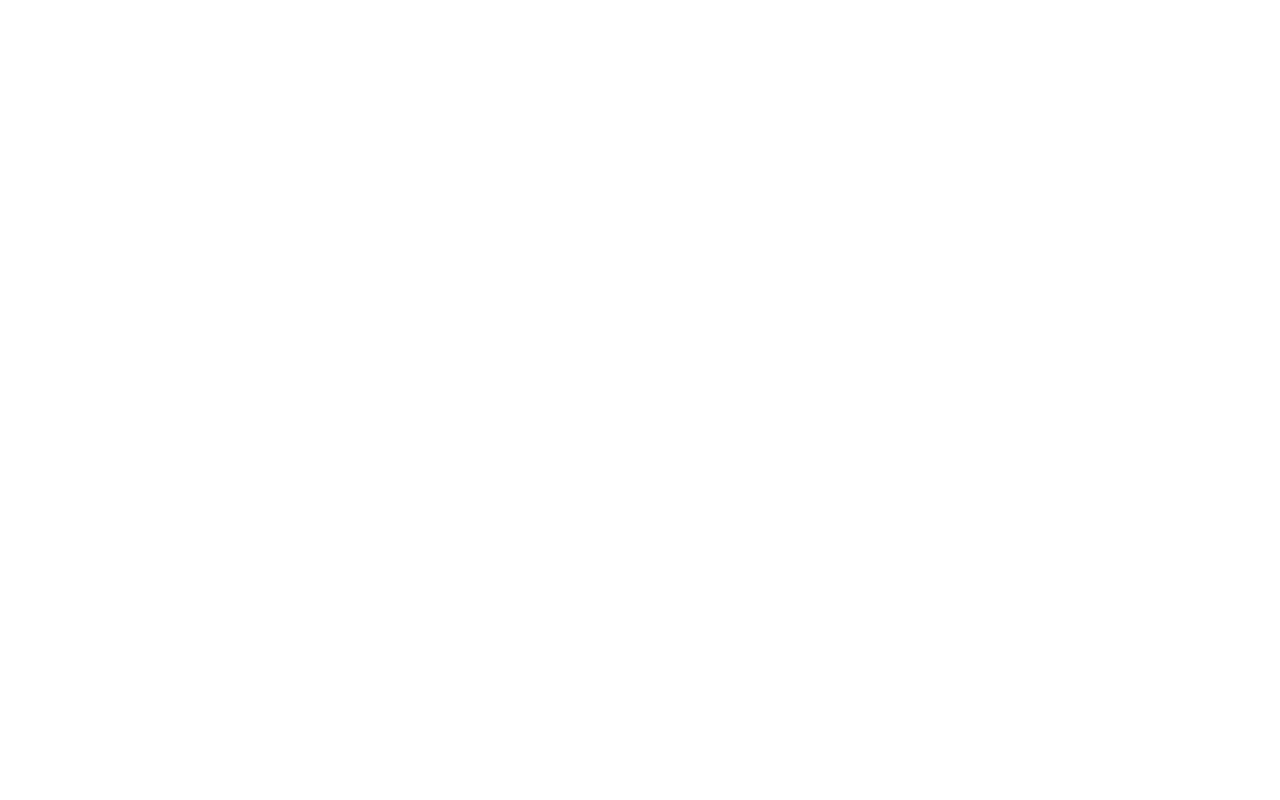
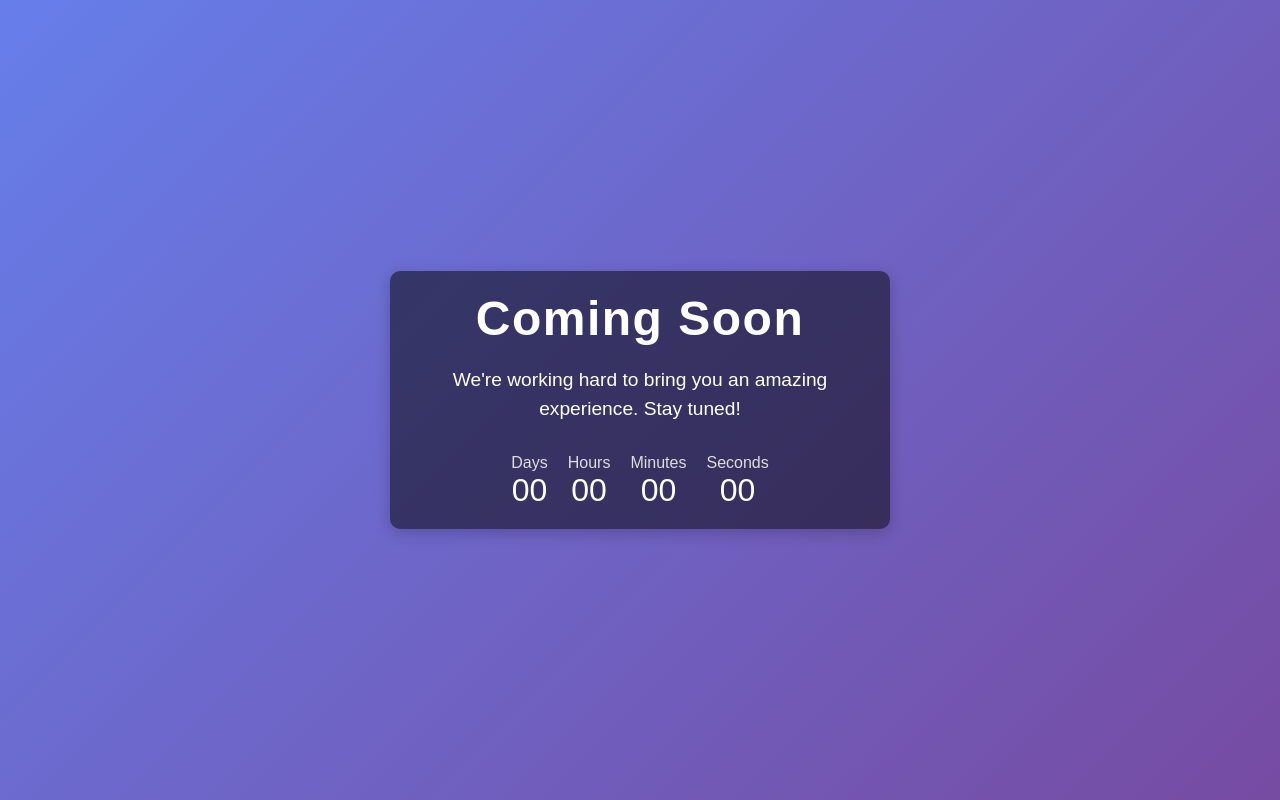
Before and after one commit to prativatimsina/mysite, a plain HTML site: page index.html in a window 1280 px wide. Drawn offline with Linux system fonts and the light colour scheme.

Commit message:
Update index.html

```diff
--- a/index.html
+++ b/index.html
@@ -1,9 +1,80 @@
-<html>
+<!DOCTYPE html>
+<html lang="en">
 <head>
-<title>Prativa Timsina</title>
+    <meta charset="UTF-8">
+    <meta name="viewport" content="width=device-width, initial-scale=1.0">
+    <title>Coming Soon</title>
+    <style>
+        /* Reset styling */
+        * {
+            margin: 0;
+            padding: 0;
+            box-sizing: border-box;
+            font-family: Arial, sans-serif;
+        }
+
+        /* Body styling */
+        body {
+            display: flex;
+            align-items: center;
+            justify-content: center;
+            min-height: 100vh;
+            background: linear-gradient(135deg, #667eea, #764ba2);
+            color: #fff;
+        }
+
+        /* Container for content */
+        .coming-soon-container {
+            text-align: center;
+            max-width: 500px;
+            padding: 20px;
+            background: rgba(0, 0, 0, 0.5);
+            border-radius: 10px;
+            box-shadow: 0px 4px 15px rgba(0, 0, 0, 0.2);
+        }
+
+        /* Heading style */
+        .coming-soon-container h1 {
+            font-size: 3em;
+            margin-bottom: 20px;
+            letter-spacing: 1.5px;
+        }
+
+        /* Subheading style */
+        .coming-soon-container p {
+            font-size: 1.2em;
+            margin-bottom: 30px;
+            line-height: 1.5;
+        }
+
+        /* Countdown style */
+        .countdown {
+            display: flex;
+            justify-content: center;
+            gap: 20px;
+        }
+
+        .countdown div {
+            font-size: 2em;
+        }
+
+        .countdown span {
+            display: block;
+            font-size: 0.5em;
+            color: #ddd;
+        }
+    </style>
 </head>
 <body>
-<marquee><h1>Coming soon</h1></marquee>
-
+    <div class="coming-soon-container">
+        <h1>Coming Soon</h1>
+        <p>We're working hard to bring you an amazing experience. Stay tuned!</p>
+        <div class="countdown">
+            <div><span>Days</span>00</div>
+            <div><span>Hours</span>00</div>
+            <div><span>Minutes</span>00</div>
+            <div><span>Seconds</span>00</div>
+        </div>
+    </div>
 </body>
 </html>
```
